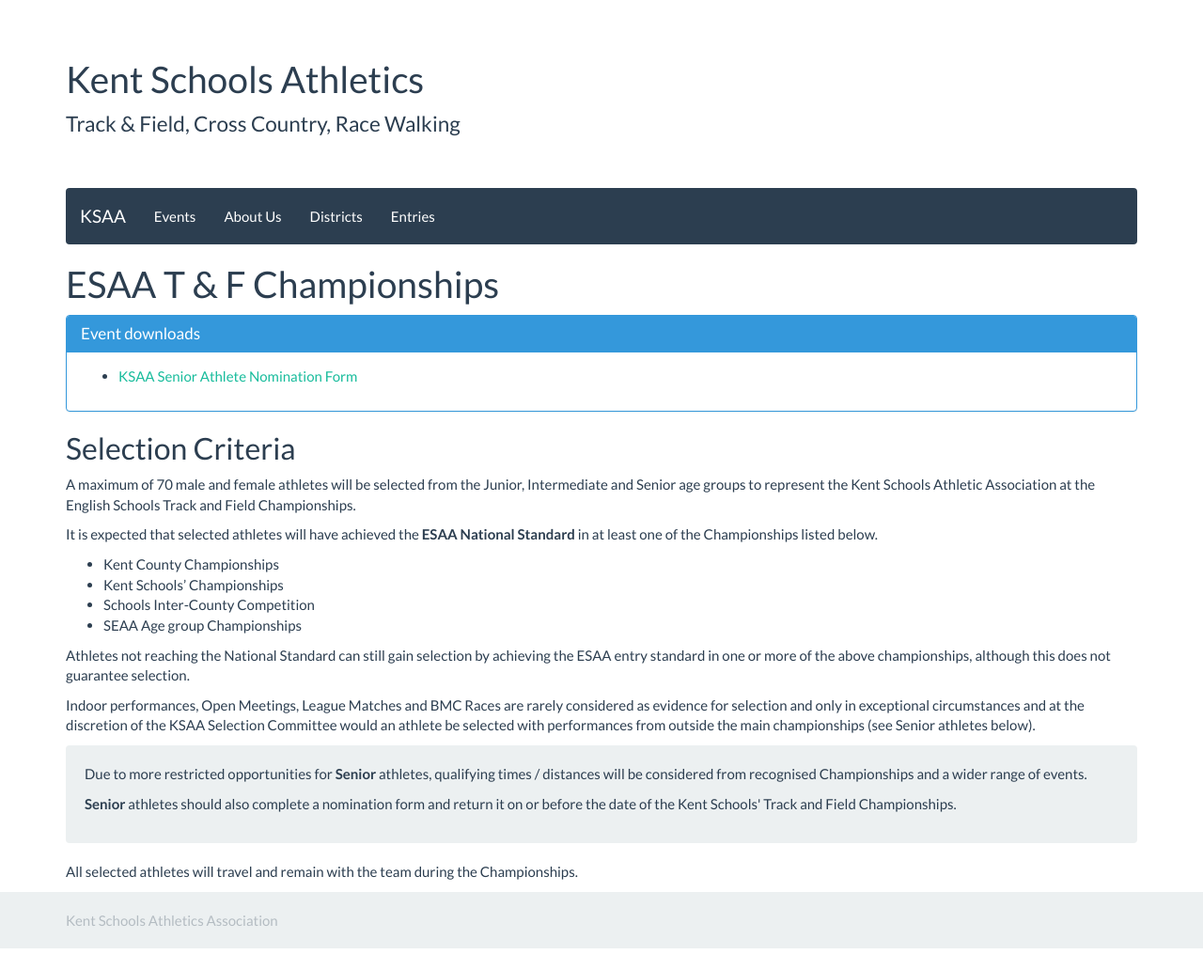
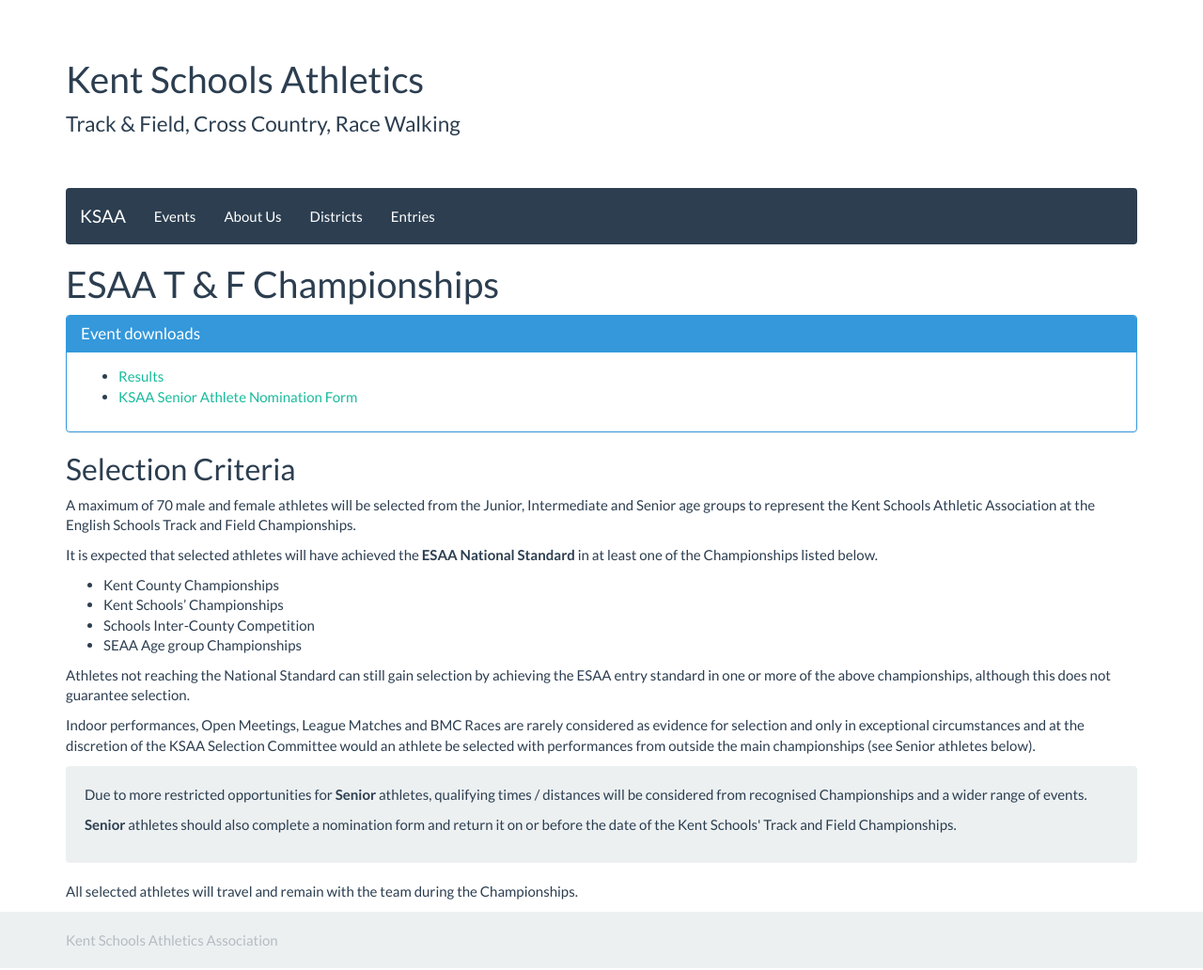
Before and after one commit to chrisnewark/chrisnewark.github.io, a Jekyll site: the page built from _events/17-18/2018-07-13-esaa-t-and-f-championships.md, in a window 1280 px wide. Shown: the whole page at 94% size. Built offline with Jekyll 4.4.1, drawn with Linux system fonts in a browser that asks for light colours; nearby versions of some CDN libraries; before the commit the page ends 1010 px from its top, so only the background shows below that.

Commit message:
Added results

```diff
--- a/_events/17-18/2018-07-13-esaa-t-and-f-championships.md
+++ b/_events/17-18/2018-07-13-esaa-t-and-f-championships.md
@@ -12,6 +12,11 @@
   </div>
   <div class="panel-body">
     <ul>
+        <li>
+            <a href="/files/events/17-18/2018-07-13-esaa-t-and-f-championships/ESAA-Results-Summary-2018.pdf">
+                Results
+            </a>
+        </li>
         <li>
             <a href="/files/events/17-18/2018-07-13-esaa-t-and-f-championships/KSAA-Nomination-Form-SENIOR-ATHLETE.docx">
                 KSAA Senior Athlete Nomination Form
```
Also changed, not shown: 1 other file.
